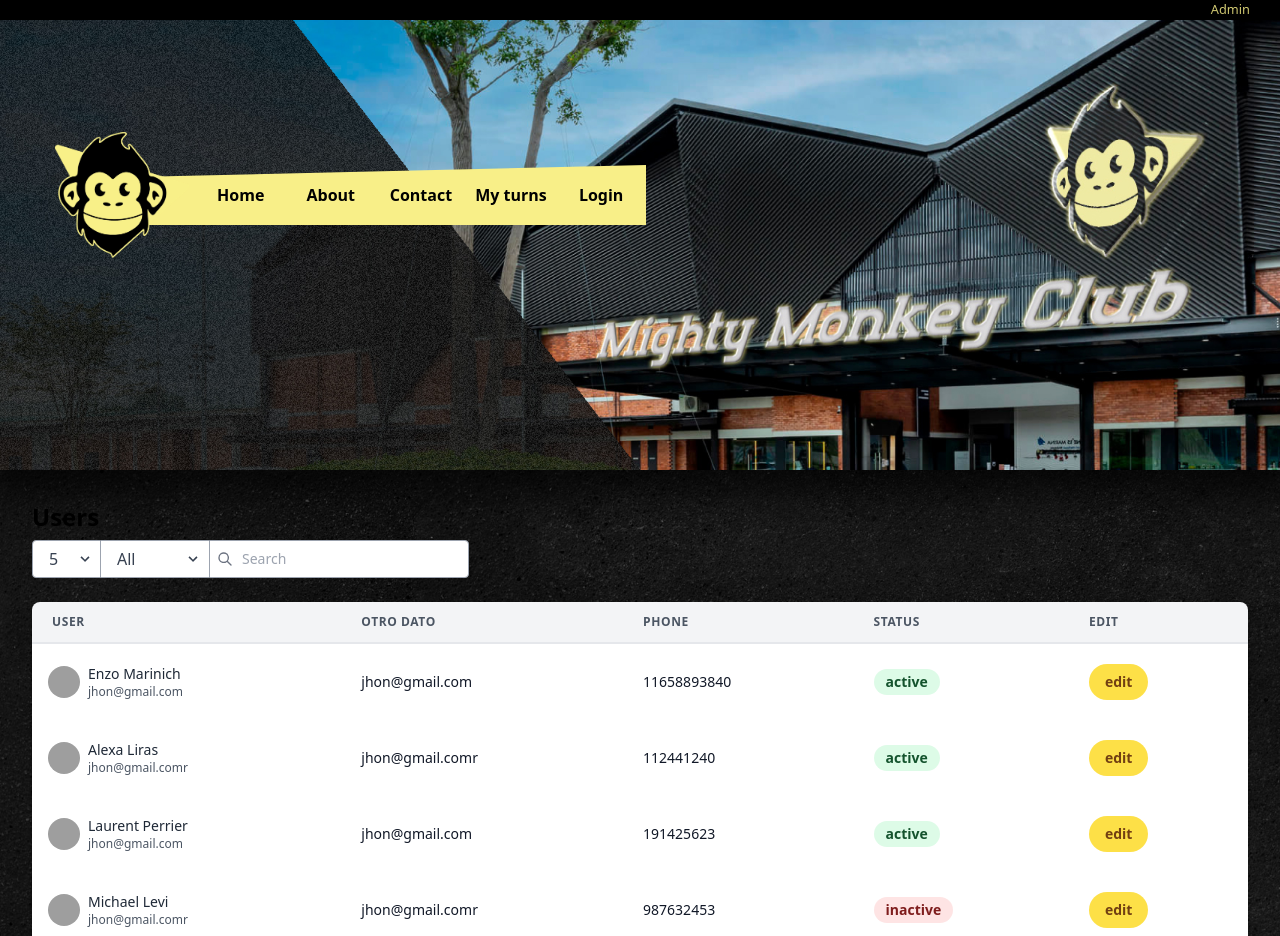
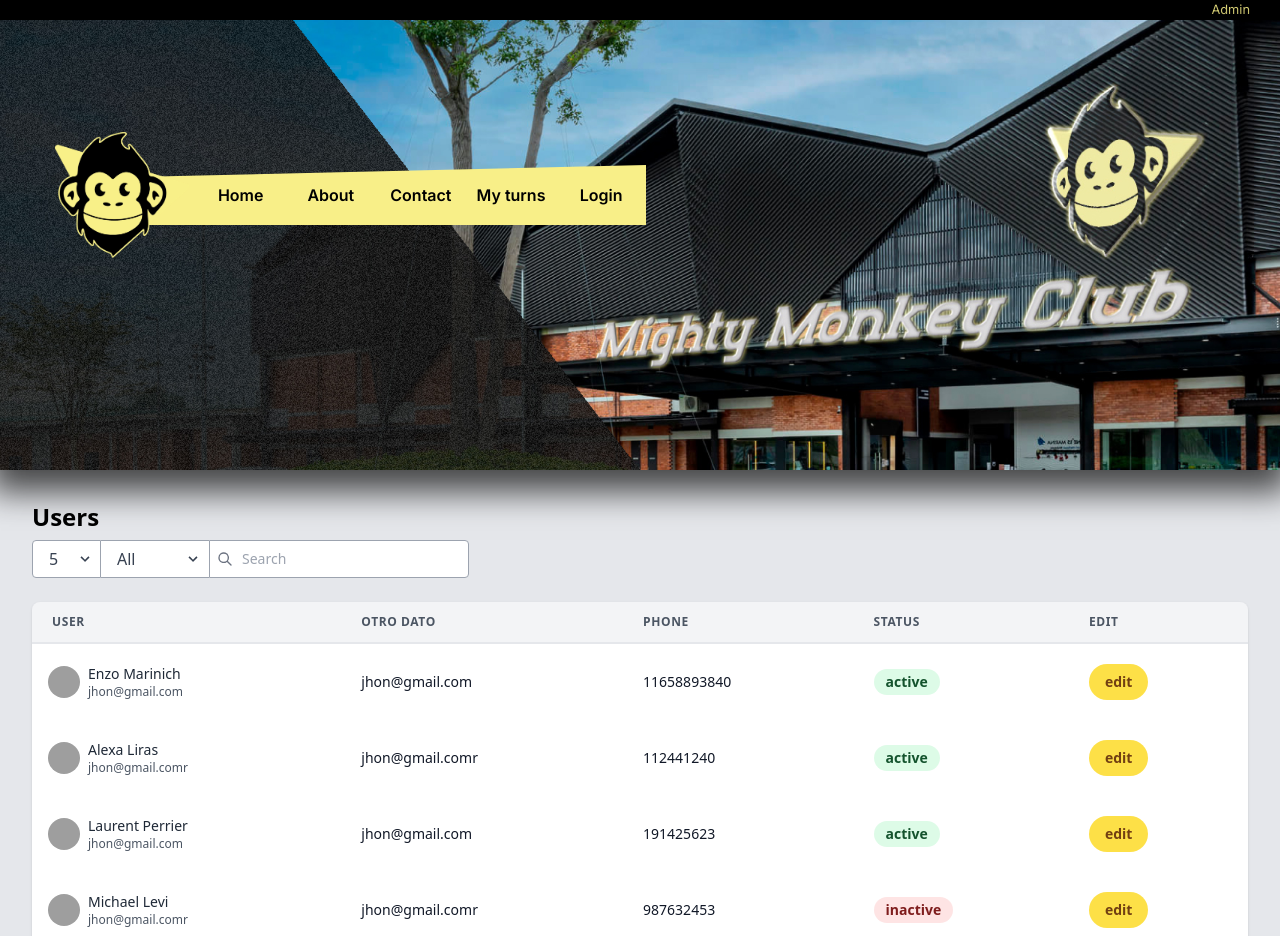
Before and after one commit to ddrosado/MightyMonkeyPF, a Next.js app in the folder client/: page /dashboard in a window 1280 px wide. Shown: the top 936 px of the page. Built offline with nearby package versions, Linux system fonts and the light colour scheme; grey boxes are pictures that could not be loaded.

Commit message:
solution error admin

```diff
--- a/client/components/listSocios/ListSocios.jsx
+++ b/client/components/listSocios/ListSocios.jsx
@@ -35,7 +35,7 @@
   ];
 
   return (
-    <body className="antialiased font-sans bg-gray-200">
+    <div className="antialiased font-sans bg-gray-200">
       <div className="container mx-auto px-4 sm:px-8">
         <div className="py-8">
           <div>
@@ -188,7 +188,7 @@
           </div>
         </div>
       </div>
-    </body>
+    </div>
   );
 };
 
```
